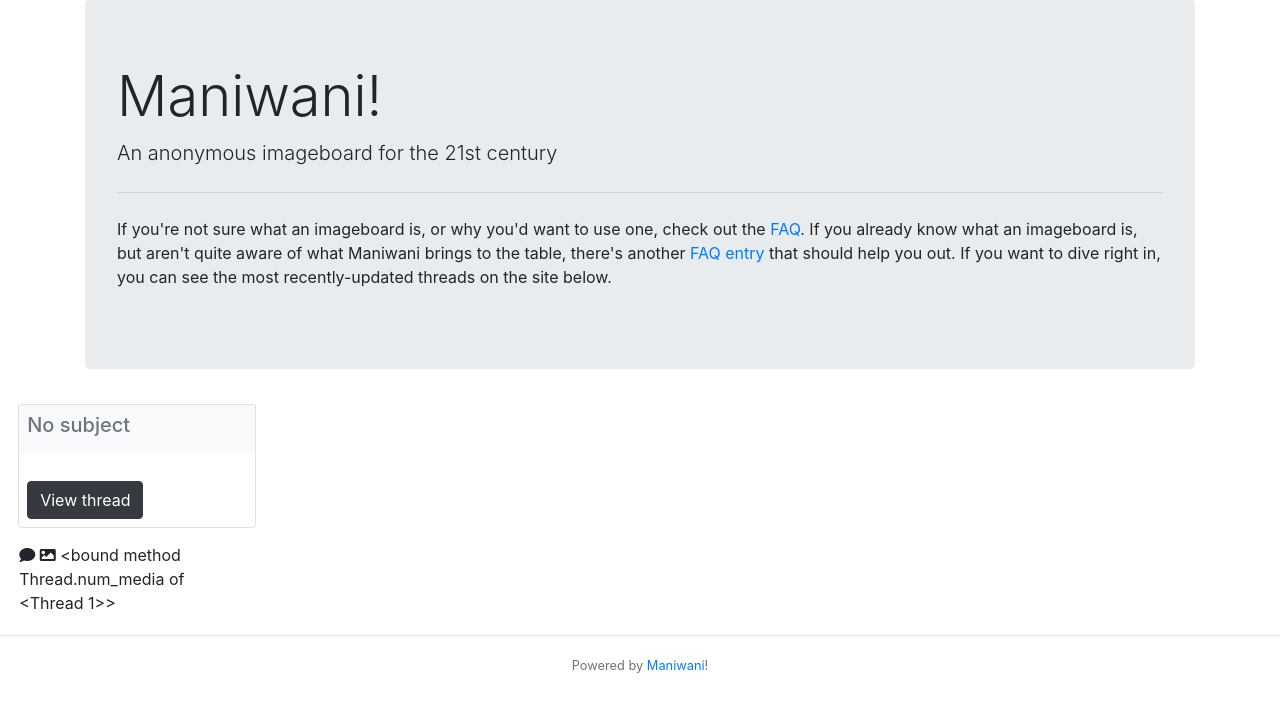
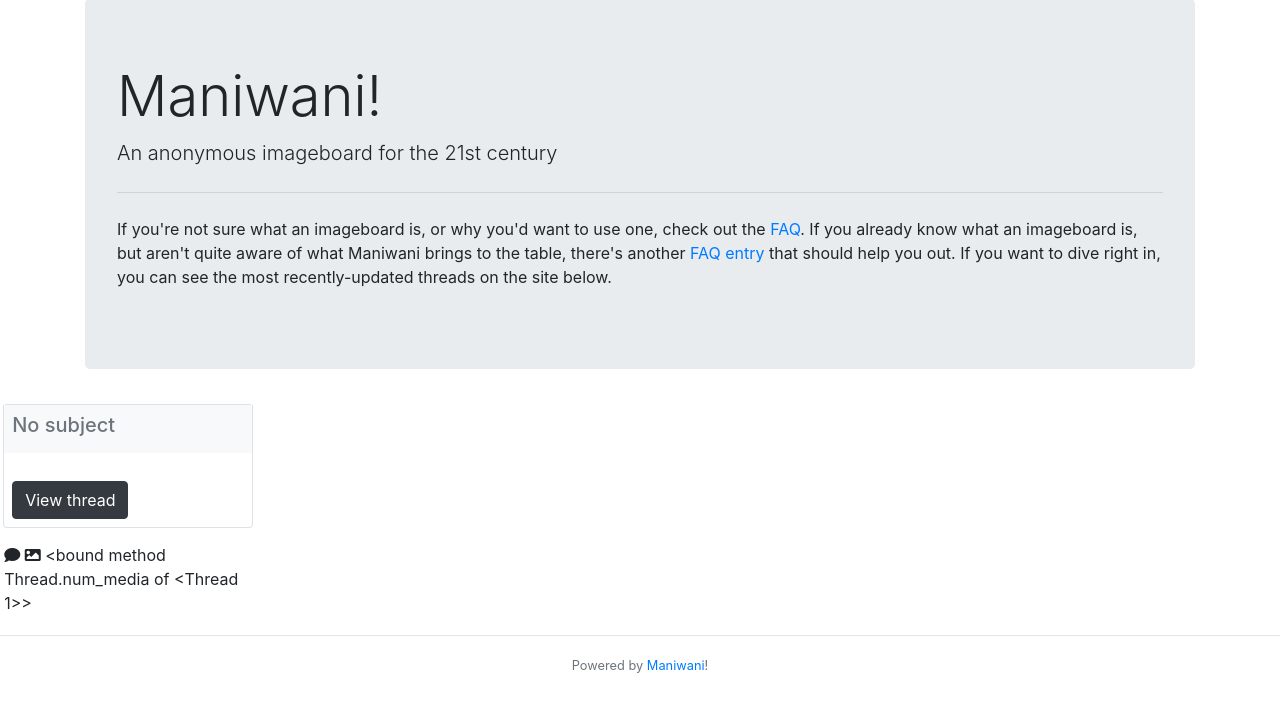
Before and after one commit to DangerOnTheRanger/maniwani, a Flask app: template templates/index.html in a window 1280 px wide. Shown: the part 65-777 px from the top of the page. Run offline with Flask 2, Linux system fonts and the light colour scheme; tables that the repository leaves empty hold one stand-in row (values such as "Sample post"); the template is opened without the code that fills it: values that come from a table or form of the project are taken from there, most other values are stand-ins (such as "Sample title", 1, 10 or a date in 2020); parts of the project's set-up code (start-up, migrations or seed data) failed here and were passed over; some libraries are stand-ins or nearby versions.

Commit message:
Fine-tune catalog/firehose CSS on laptop-sized screens

```diff
--- a/templates/catalog-view.html
+++ b/templates/catalog-view.html
@@ -1,5 +1,5 @@
 {% macro catalog_view(threads) %}
-<style>
+	<style>
 	 @media (max-width: 575px) {
 		 .thread, .thread-sizer {
 			 width: 98%;
@@ -26,23 +26,20 @@
 	 }
 	 @media (min-width: 1200px) {
 		 .thread, .thread-sizer {
-			 width: 19%;
+			 width: 19.5%;
 			 margin: 0.2em;
 		 }
+		 .catalog-padding {
+			 padding: 0px;
+		 }
 	 }
-
-
-
-</style>
+	</style>
 <script src="https://unpkg.com/imagesloaded@4/imagesloaded.pkgd.min.js"></script>
 <script src="https://unpkg.com/masonry-layout@4/dist/masonry.pkgd.min.js"></script>
-<div class="container-fluid">
+<div class="container-fluid catalog-padding">
     <div id="grid" class="d-flex flex-wrap">
         <script>
 			 document.write('<div class="thread-sizer" style="display: none;"></div>')
-
-
-
         </script>
         {% for thread in threads %}
         {% set bg_style = "bg-light" %}
```
